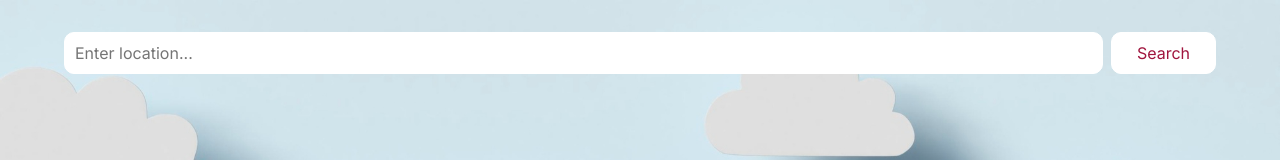
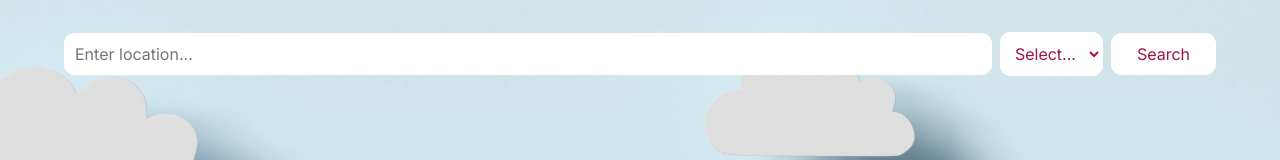
Before and after one commit to shahzod222/weather-app, a React (Vite) app: page / in a window 1280 px wide. Shown: the top 160 px of the page. Built offline with nearby package versions, Linux system fonts and the light colour scheme.

Commit message:
add unit conversion

```diff
--- a/src/components/Information.tsx
+++ b/src/components/Information.tsx
@@ -75,7 +75,7 @@ const Information = () => {
               <div className="todays-weather">
                 {[3, 6, 9, 12, 15, 18, 21].map((el) => {
                   return (
-                    <div className="todays-weather-element">
+                    <div className="todays-weather-element" key={el}>
                       <p>
                         {formatTimeShort(
                           information.days[0].hours[el].datetime
@@ -93,7 +93,7 @@ const Information = () => {
               <div className="next-days">
                 {[1, 2, 3, 4, 5].map((el) => {
                   return (
-                    <div className="next-days-element">
+                    <div className="next-days-element" key={el}>
                       <div>
                         <h4>
                           {formatDayAbbrev(information.days[el].datetime)}
--- a/src/components/Search.tsx
+++ b/src/components/Search.tsx
@@ -2,7 +2,8 @@ import { ChangeEvent, FormEvent } from "react";
 import { useWeather } from "../context/WeatherContext";
 
 const Search = () => {
-  const { location, setLocation, getData } = useWeather();
+  const { location, setLocation, getData, weatherUnit, setWeatherUnit } =
+    useWeather();
 
   const handleChange = (e: ChangeEvent<HTMLInputElement>) => {
     setLocation(e.target.value);
@@ -11,6 +12,10 @@ const Search = () => {
   const handleSubmit = (e: FormEvent<HTMLFormElement>) => {
     e.preventDefault();
     getData();
+  };
+
+  const handleUnitChange = (e: ChangeEvent<HTMLSelectElement>) => {
+    setWeatherUnit(e.target.value);
   };
 
   return (
@@ -22,6 +27,18 @@ const Search = () => {
         placeholder="Enter location..."
         required
       />
+      <select
+        id="selectOption"
+        value={weatherUnit}
+        onChange={handleUnitChange}
+        required
+      >
+        <option value="">Select...</option>
+        <option value="metric">Metric</option>
+        <option value="us">US</option>
+        <option value="uk">UK</option>
+        <option value="base">Base</option>
+      </select>
       <button type="submit">Search</button>
     </form>
   );
--- a/src/context/WeatherContext.tsx
+++ b/src/context/WeatherContext.tsx
@@ -6,9 +6,11 @@ type ContextType = {
   loading: boolean;
   setLoading: (loading: boolean) => void;
   information: WeatherInformation | null;
+  setInformation: (information: WeatherInformation) => void;
   errorMessage: string;
   setErrorMessage: (message: string) => void;
-  setInformation: (information: WeatherInformation) => void;
+  weatherUnit: string;
+  setWeatherUnit: (weatherUnit: string) => void;
   getData: () => void;
 };
 
@@ -44,6 +46,7 @@ const WeatherContext = createContext<ContextType | null>(null);
 
 export const WeatherProvider: React.FC<PropsWithChildren> = ({ children }) => {
   const [location, setLocation] = useState("");
+  const [weatherUnit, setWeatherUnit] = useState("");
   const [loading, setLoading] = useState(false);
   const [errorMessage, setErrorMessage] = useState("");
   const [information, setInformation] = useState<WeatherInformation | null>(
@@ -55,12 +58,11 @@ export const WeatherProvider: React.FC<PropsWithChildren> = ({ children }) => {
       setErrorMessage("");
       setInformation(null);
       setLoading(true);
-      const url = `https://weather.visualcrossing.com/VisualCrossingWebServices/rest/services/timeline/${location}/?key=${API_KEY}&unitGroup=metric`;
+      const url = `https://weather.visualcrossing.com/VisualCrossingWebServices/rest/services/timeline/${location}/?key=${API_KEY}&unitGroup=${weatherUnit}`;
       const response = await fetch(url);
 
       if (response.ok) {
         const data = await response.json();
-        console.log(data);
         setInformation(data);
         setLoading(false);
       } else {
@@ -85,6 +87,8 @@ export const WeatherProvider: React.FC<PropsWithChildren> = ({ children }) => {
         setLoading,
         errorMessage,
         setErrorMessage,
+        weatherUnit,
+        setWeatherUnit,
       }}
     >
       {children}
--- a/src/index.css
+++ b/src/index.css
@@ -40,7 +40,19 @@ body {
   outline: none;
   border: 1px solid #fff;
   font-family: "Inter";
-  margin-right: 0.5em;
+}
+
+.search-bar select {
+  padding: 10px;
+  background-color: white;
+  border: 1px solid #fff;
+  color: #a0153e;
+  font-size: 1em;
+  border-radius: 10px;
+  cursor: pointer;
+  transition: 0.5s ease;
+  font-family: "Inter";
+  margin: 0 0.5em;
 }
 
 .search-bar button {
```
